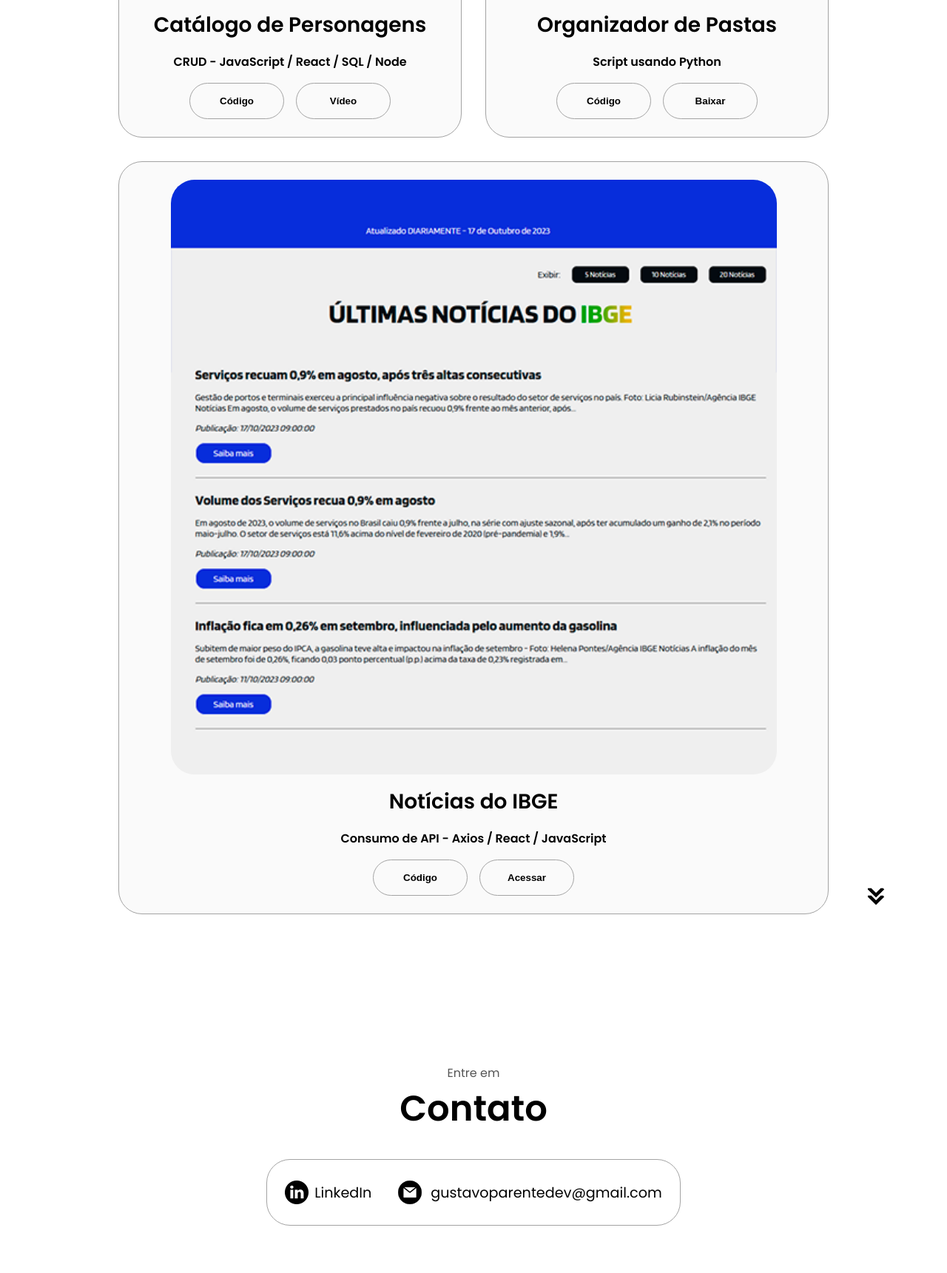
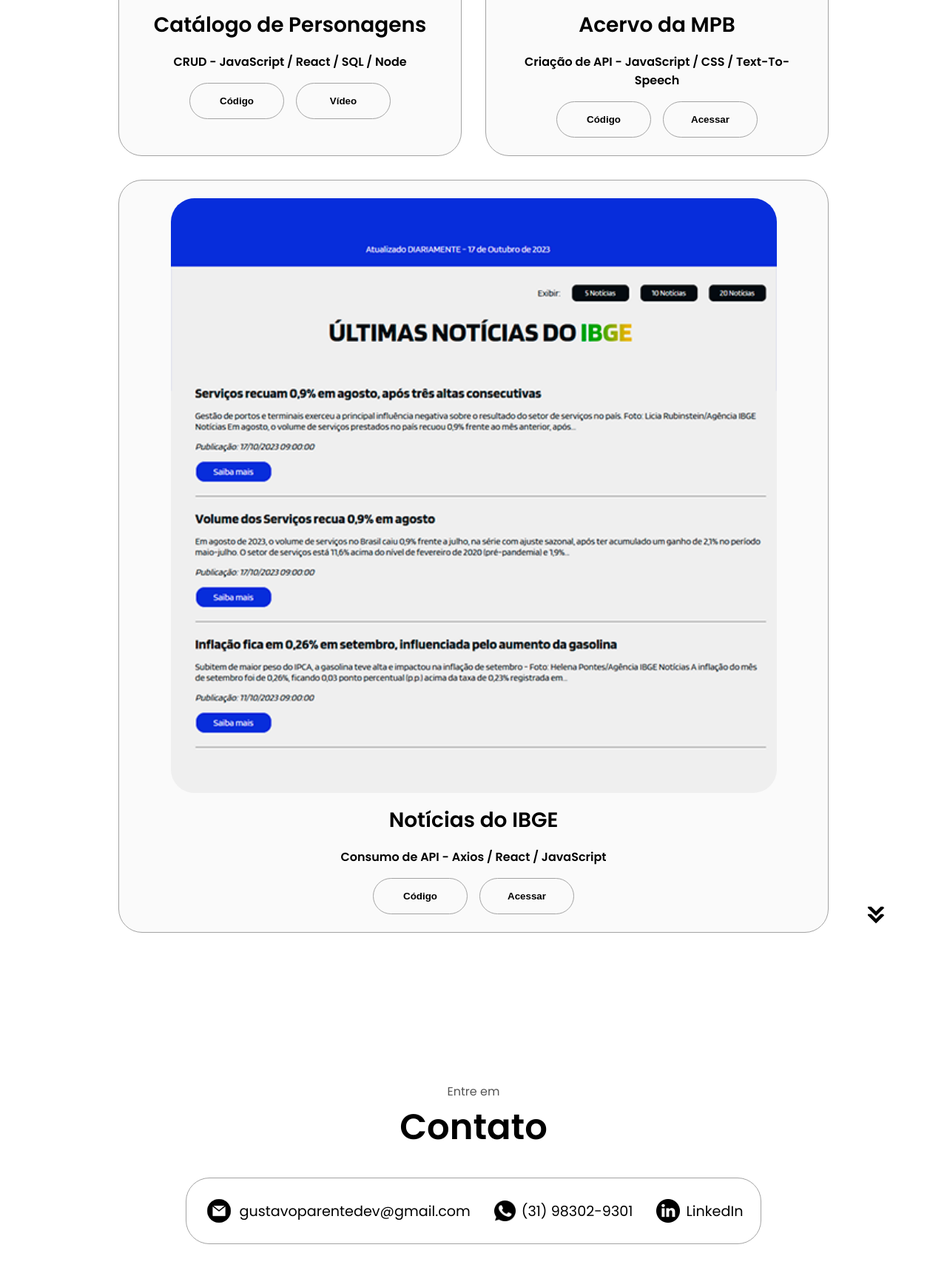
Before and after one commit to GustaParente/Portfolio, a plain HTML site: page index.html in a window 1280 px wide. Shown: the part 2987-4708 px from the top of the page at 74% size. Drawn offline with Linux system fonts and the light colour scheme.

Commit message:
Atualização

```diff
--- a/index.html
+++ b/index.html
@@ -4,7 +4,8 @@
     <meta charset="UTF-8" />
     <meta http-equiv="X-UA-Compatible" content="IE=edge" />
     <meta name="viewport" content="width=device-width, initial-scale=1.0" />
-    <title>Gustavo Parente | Portfólio </title>
+    <link rel="icon" href="./assets/about-pic2.png" />
+    <title>Gustavo Parente | Portfólio</title>
     <link rel="stylesheet" href="style.css" />
     <link rel="stylesheet" href="mediaqueries.css" />
   </head>
@@ -30,7 +31,9 @@
         </div>
         <div class="menu-links">
           <li><a href="#about" onclick="toggleMenu()">Sobre</a></li>
-          <li><a href="#experience" onclick="toggleMenu()">Conhecimentos</a></li>
+          <li>
+            <a href="#experience" onclick="toggleMenu()">Conhecimentos</a>
+          </li>
           <li><a href="#projects" onclick="toggleMenu()">Projetos</a></li>
           <li><a href="#contact" onclick="toggleMenu()">Contato</a></li>
         </div>
@@ -38,7 +41,11 @@
     </nav>
     <section id="profile">
       <div class="section__pic-container">
-        <img class="prof-pic" src="./assets/profile-pic2.png" alt="Foto de Perfil" />
+        <img
+          class="prof-pic"
+          src="./assets/profile-pic2.png"
+          alt="Foto de Perfil"
+        />
       </div>
       <div class="section__text">
         <p class="section__text__p1">Olá, eu sou</p>
@@ -56,19 +63,14 @@
           </button>
         </div>
         <div id="socials-container">
-          <a href='https://www.linkedin.com/in/gustavo-parente/' target="_blank">
-            <img
-              src="./assets/linkedin.png"
-              alt="LinkedIn"
-              class="icon"
-            />
+          <a
+            href="https://www.linkedin.com/in/gustavo-parente/"
+            target="_blank"
+          >
+            <img src="./assets/linkedin.png" alt="LinkedIn" class="icon" />
           </a>
-          <a href='https://github.com/GustaParente/' target="_blank">
-            <img
-              src="./assets/github.png"
-              alt="Github"
-              class="icon"
-            />
+          <a href="https://github.com/GustaParente/" target="_blank">
+            <img src="./assets/github.png" alt="Github" class="icon" />
           </a>
         </div>
       </div>
@@ -102,19 +104,24 @@
                 class="icon"
               />
               <h3>Formação</h3>
-              <p>Graduação em Sistemas de Informação (em curso)<br />Técnico em Informática (concluído)</p>
+              <p>
+                Graduação em Sistemas de Informação (em curso)<br />Técnico em
+                Informática (concluído)
+              </p>
             </div>
           </div>
           <div class="text-container">
             <p>
-              Meu nome é Gustavo Parente e eu sou um grande entusiasta das tecnologias,
-              por isso decidi seguir carreira na programação. Desenvolvo aplicações para
-              back e front-end utilizando as linguagens Python e JavaScript, tenho conhecimento
-              das bibliotecas React JS e Django e utilizo o SQL em meus bancos de dados através
-              do MySQL e/ou PostgreSQL. No momento estou estudando Node JS, Sass, TypeScript, PHP,
-              Angular e, futuramente, pretendo expandir meus conhecimentos também para o JAVA.
-              Atualmente, estou cursando a graduação em Sistemas de Informação pela Estácio e
-              trabalho como freelancer desenvolvendo aplicações variadas.
+              Meu nome é Gustavo Parente e eu sou um grande entusiasta das
+              tecnologias, por isso decidi seguir carreira na programação.
+              Desenvolvo aplicações para back e front-end utilizando as
+              linguagens Python e JavaScript, tenho conhecimento das bibliotecas
+              React JS e Django e utilizo o SQL em meus bancos de dados através
+              do MySQL e/ou PostgreSQL. No momento estou estudando Node JS,
+              Sass, TypeScript, PHP, Angular e, futuramente, pretendo expandir
+              meus conhecimentos também para o JAVA. Atualmente, estou cursando
+              a graduação em Sistemas de Informação pela Estácio e trabalho como
+              freelancer desenvolvendo aplicações variadas.
             </p>
           </div>
         </div>
@@ -295,45 +302,48 @@
                 class="project-img"
               />
             </div>
-            <h2 class="experience-sub-title project-title">Catálogo de Personagens</h2>
-            <h2 class="experience-sub-title-2 project-title">CRUD - JavaScript / React / SQL / Node</h2>
+            <h2 class="experience-sub-title project-title">
+              Catálogo de Personagens
+            </h2>
+            <h2 class="experience-sub-title-2 project-title">
+              CRUD - JavaScript / React / SQL / Node
+            </h2>
             <div class="btn-container">
-              <a href='https://github.com/GustaParente/Personagens-CRUD' target="_blank">
-                <button class="btn btn-color-2 project-btn">
-                    Código
-                </button>
+              <a
+                href="https://github.com/GustaParente/Personagens-CRUD"
+                target="_blank"
+              >
+                <button class="btn btn-color-2 project-btn">Código</button>
               </a>
-              <a href='https://www.youtube.com/watch?v=8PrDCLctcuw' target="_blank">
-                <button class="btn btn-color-2 project-btn">
-                    Vídeo
-                </button>
+              <a
+                href="https://www.youtube.com/watch?v=8PrDCLctcuw"
+                target="_blank"
+              >
+                <button class="btn btn-color-2 project-btn">Vídeo</button>
               </a>
             </div>
           </div>
           <div class="details-container color-container">
             <div class="article-container">
-              <img
-                src="./assets/Pastas.png"
-                alt="Project 2"
-                class="project-img"
-              />
+              <img src="./assets/mpb.png" alt="Project 2" class="project-img" />
             </div>
-            <h2 class="experience-sub-title project-title">Organizador de Pastas</h2>
-            <h2 class="experience-sub-title-2 project-title">Script usando Python
+            <h2 class="experience-sub-title project-title">Acervo da MPB</h2>
+            <h2 class="experience-sub-title-2 project-title">
+              Criação de API - JavaScript / CSS / Text-To-Speech
             </h2>
             <div class="btn-container">
-              <a href='https://github.com/GustaParente/Organizador-de-Arquivos' target="_blank">
-                <button class="btn btn-color-2 project-btn">
-                  Código
-                </button>
+              <a
+                href="https://github.com/GustaParente/Acervo-MPB"
+                target="_blank"
+              >
+                <button class="btn btn-color-2 project-btn">Código</button>
               </a>
-              <a href='https://www.mediafire.com/file/xdjsna9r0u19v1d/Organizador_de_Arquivos.zip/file' target="_blank">
-                <button class="btn btn-color-2 project-btn">
-                    Baixar
-                </button>
+              <a href="https://acervompb.vercel.app/" target="_blank">
+                <button class="btn btn-color-2 project-btn">Acessar</button>
               </a>
             </div>
           </div>
+
           <div class="details-container color-container">
             <div class="article-container">
               <img
@@ -343,17 +353,18 @@
               />
             </div>
             <h2 class="experience-sub-title project-title">Notícias do IBGE</h2>
-            <h2 class="experience-sub-title-2 project-title">Consumo de API - Axios / React / JavaScript</h2>
+            <h2 class="experience-sub-title-2 project-title">
+              Consumo de API - Axios / React / JavaScript
+            </h2>
             <div class="btn-container">
-              <a href='https://github.com/GustaParente/Blog-Noticias-do-IBGE' target="_blank">
-                <button class="btn btn-color-2 project-btn">
-                  Código
-                </button>
+              <a
+                href="https://github.com/GustaParente/Blog-Noticias-do-IBGE"
+                target="_blank"
+              >
+                <button class="btn btn-color-2 project-btn">Código</button>
               </a>
-              <a href='https://ibgenoticias.vercel.app/' target="_blank">
-                <button class="btn btn-color-2 project-btn">
-                    Acessar
-                </button>
+              <a href="https://ibgenoticias.vercel.app/" target="_blank">
+                <button class="btn btn-color-2 project-btn">Acessar</button>
               </a>
             </div>
           </div>
@@ -372,19 +383,45 @@
       <div class="contact-info-upper-container">
         <div class="contact-info-container">
           <img
+            src="./assets/email.png"
+            alt="Email icon"
+            class="icon contact-icon email-icon"
+          />
+          <p>
+            <a
+              href="https://mail.google.com/mail/u/0/?fs=1&to=gustavoparentedev@gmail.com&tf=cm"
+              target="_blank"
+              >gustavoparentedev@gmail.com</a
+            >
+          </p>
+        </div>
+        <div class="contact-info-container">
+          <img
+            src="./assets/wpp.png"
+            alt="Email icon"
+            class="icon contact-icon email-icon wpp"
+          />
+          <p>
+            <a
+              href="https://wa.me/5531983029301"
+              target="_blank"
+              >(31) 98302-9301</a
+            >
+          </p>
+        </div>
+        <div class="contact-info-container">
+          <img
             src="./assets/linkedin.png"
             alt="LinkedIn icon"
             class="icon contact-icon"
           />
-          <p><a href="https://www.linkedin.com/in/gustavo-parente/" target="_blank">LinkedIn</a></p>
-        </div>
-        <div class="contact-info-container">
-          <img
-            src="./assets/email.png"
-            alt="Email icon"
-            class="icon contact-icon email-icon"
-          />
-          <p><a href="https://mail.google.com/mail/u/0/?fs=1&to=gustavoparentedev@gmail.com&tf=cm" target="_blank">gustavoparentedev@gmail.com</a></p>
+          <p>
+            <a
+              href="https://www.linkedin.com/in/gustavo-parente/"
+              target="_blank"
+              >LinkedIn</a
+            >
+          </p>
         </div>
       </div>
     </section>
--- a/mediaqueries.css
+++ b/mediaqueries.css
@@ -59,6 +59,11 @@
     height: fit-content;
     margin-bottom: 2rem;
   }
+
+  .contact-info-upper-container {
+    gap: 9%;
+  }
+
   .about-containers,
   .contact-info-upper-container,
   .btn-container {
--- a/style.css
+++ b/style.css
@@ -436,6 +436,10 @@ article .icon {
   height: 2.5rem;
 }
 
+.wpp {
+  height: 1.8rem;
+}
+
 /* FOOTER SECTION */
 
 footer {
```
Also changed, not shown: assets/mpb.png (added), assets/wpp.png (added), assets/wpp.svg (added), 1 other file.
